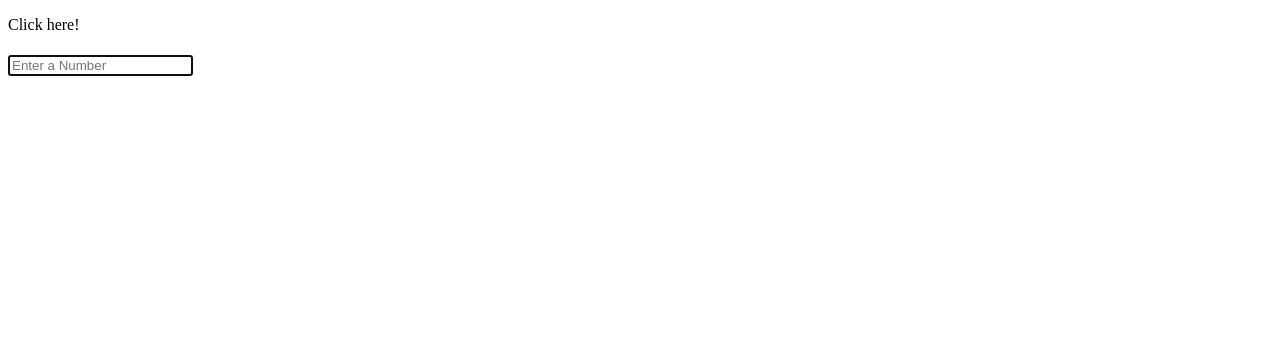
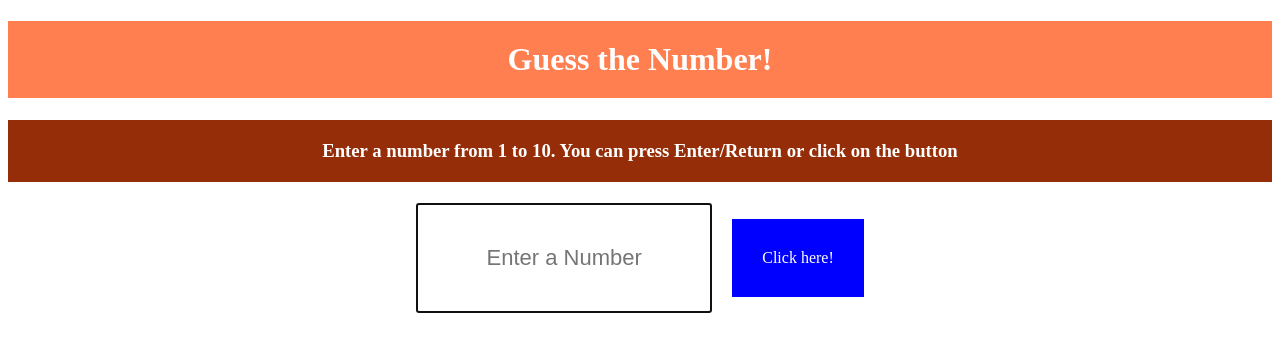
Before and after one commit to hgbarajas/Unit12, a plain HTML site: page index.html in a window 1280 px wide. Drawn offline with Linux system fonts and the light colour scheme.

Commit message:
second commit

```diff
--- a/app.js
+++ b/app.js
@@ -22,23 +22,11 @@ function run() {
 
 function randomNum() {
     let ran = Math.floor(Math.random() * 10);
-    let x = document.getElementById("random");
-    x.innerHTML = ran;
-    x.style.backgroundColor = "#280cc1";
-    x.style.color = "white";
-    x.style.padding = "20px";
-    x.style.textAlign = "center";
     return ran;
 }
 
 function userNumber() {
     let user = document.getElementById("getNumber").value;
-    let y = document.getElementById("userNumber")
-    y.innerHTML = user;
-    y.style.color = "white";
-    y.style.backgroundColor = "#ff00e2";
-    y.style.padding = "20px";
-    y.style.textAlign = "center";
     return user;
 }
 
--- a/index.html
+++ b/index.html
@@ -7,12 +7,17 @@
 </head>
 <body>
 
+<h1 class="header">Guess the Number!</h1>
+<h3 class="instructions">Enter a number from 1 to 10. You can press Enter/Return or click on the button</h3>
 
-<p onclick="run();" id="paragraph">Click here!</p>
 
 <h1 id="random"></h1>
 
-<input placeholder="Enter a Number" id="getNumber">
+<div class="inputNumberBox">
+    <input placeholder="Enter a Number" id="getNumber">
+    <p onclick="run();" id="paragraph">Click here!</p>
+</div>
+
 
 <h1 id="userNumber"></h1>
 
--- a/style.css
+++ b/style.css
@@ -0,0 +1,30 @@
+#getNumber {
+    font-size: 22px;
+    text-align: center;
+}
+
+.inputNumberBox {
+    display: flex;
+    justify-content: center;
+}
+
+#paragraph {
+    margin-left: 20px;
+    background-color: blue;
+    color: white;
+    padding: 30px;
+}
+
+.header {
+    background-color: coral;
+    color: white;
+    padding: 20px;
+    text-align: center;
+}
+
+.instructions {
+    background-color: rgb(148, 45, 8);
+    color: white;
+    padding: 20px;
+    text-align: center;
+}
```
